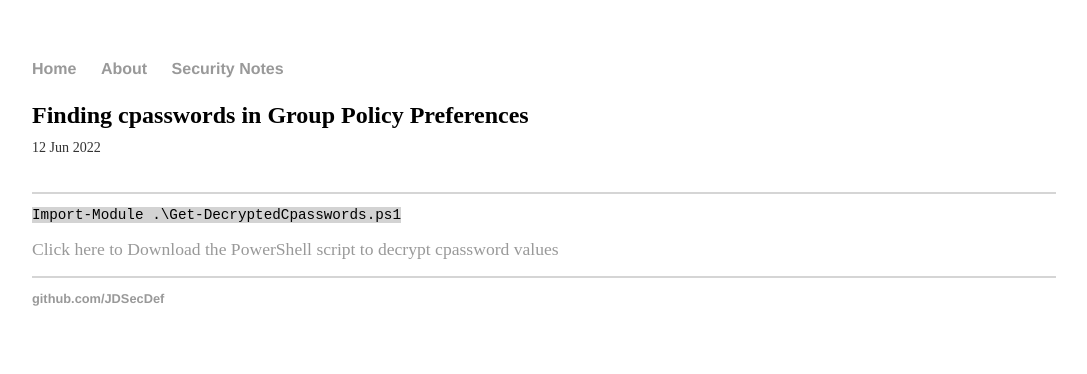
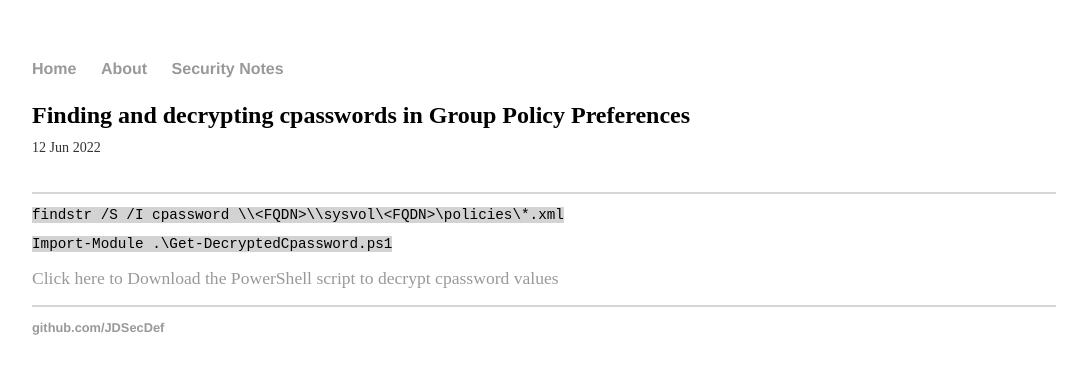
Before and after one commit to JDSecDef/JDSecDef.github.io, a Jekyll site: the page built from _posts/2022-06-12-GPP-Cpasswords.md, in a window 1280 px wide. Shown: the top 374 px of the page, without its empty margins (96-1183 px from the left). Built offline with Jekyll 4.4.1, drawn with Linux system fonts in a browser that asks for light colours.

Commit message:
Updates to cpassword post.

```diff
--- a/_posts/2022-06-12-GPP-Cpasswords.md
+++ b/_posts/2022-06-12-GPP-Cpasswords.md
@@ -1,11 +1,15 @@
 ---
 layout: post
-title: "Finding cpasswords in Group Policy Preferences"
+title: "Finding and decrypting cpasswords in Group Policy Preferences"
 date: 2022-06-12
 ---
 
+~~~cmd
+findstr /S /I cpassword \\<FQDN>\\sysvol\<FQDN>\policies\*.xml
+~~~
+
 ~~~powershell
-Import-Module .\Get-DecryptedCpasswords.ps1
+Import-Module .\Get-DecryptedCpassword.ps1
 ~~~
 
 [Click here to Download the PowerShell script to decrypt cpassword values](/assets/Get-DecryptedCpassword.ps1)
```
